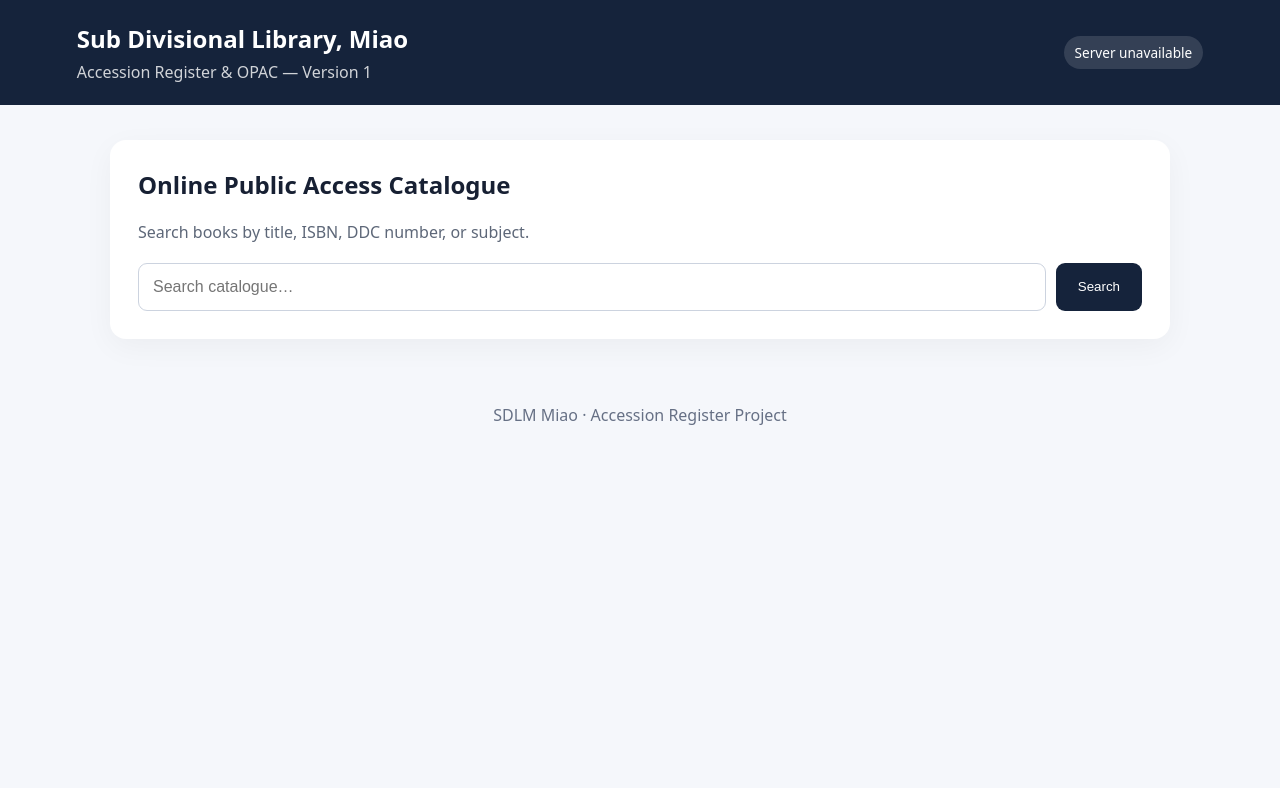
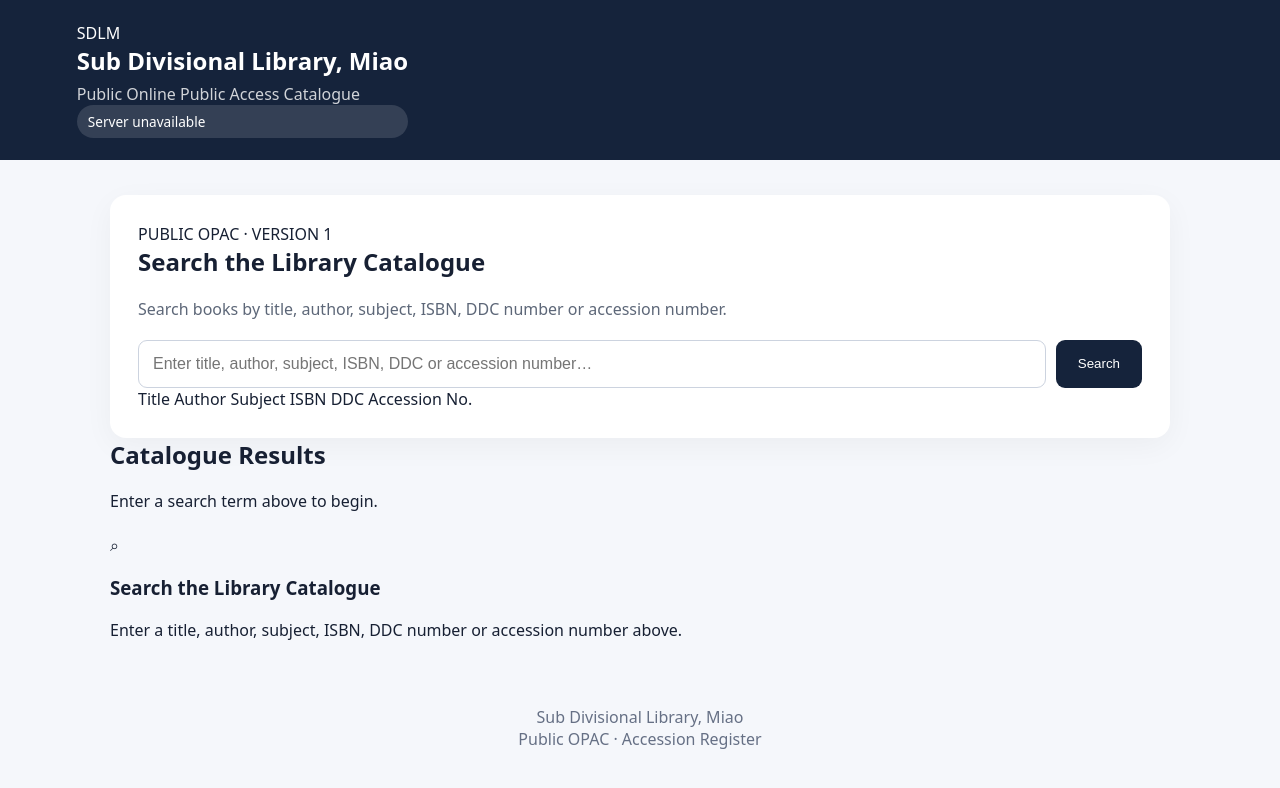
Before and after one commit to libraryofmiao/accession-register, a website: page public/index.html in a window 1280 px wide. Drawn offline with Linux system fonts and the light colour scheme; no server answers.

Commit message:
Update index.html

```diff
--- a/public/index.html
+++ b/public/index.html
@@ -3,34 +3,115 @@
 <head>
   <meta charset="utf-8">
   <meta name="viewport" content="width=device-width,initial-scale=1">
-  <title>SDLM Miao — Accession Register & OPAC</title>
+  <title>SDLM Miao — Public OPAC</title>
   <link rel="stylesheet" href="/styles.css">
 </head>
+
 <body>
-<header>
-  <div>
-    <h1>Sub Divisional Library, Miao</h1>
-    <p>Accession Register & OPAC — Version 1</p>
+
+<header class="site-header">
+  <div class="header-inner">
+
+    <div class="brand">
+      <div class="brand-mark">SDLM</div>
+
+      <div>
+        <h1>Sub Divisional Library, Miao</h1>
+        <p>Public Online Public Access Catalogue</p>
+      </div>
+    </div>
+
+    <div id="status" class="status">
+      Checking database…
+    </div>
+
   </div>
-  <span id="status" class="status">Checking database…</span>
 </header>
 
 <main>
+
   <section class="hero">
-    <h2>Online Public Access Catalogue</h2>
-    <p>Search books by title, ISBN, DDC number, or subject.</p>
-    <form id="searchForm">
-      <input id="search" autocomplete="off" placeholder="Search catalogue…" required>
-      <button>Search</button>
+
+    <div class="eyebrow">PUBLIC OPAC · VERSION 1</div>
+
+    <h2>Search the Library Catalogue</h2>
+
+    <p class="hero-description">
+      Search books by title, author, subject, ISBN, DDC number
+      or accession number.
+    </p>
+
+    <form id="searchForm" class="search-form" role="search">
+
+      <input
+        id="search"
+        type="search"
+        autocomplete="off"
+        aria-label="Search library catalogue"
+        placeholder="Enter title, author, subject, ISBN, DDC or accession number…"
+        required
+      >
+
+      <button type="submit">Search</button>
+
     </form>
+
+    <div class="search-hints">
+      <span>Title</span>
+      <span>Author</span>
+      <span>Subject</span>
+      <span>ISBN</span>
+      <span>DDC</span>
+      <span>Accession No.</span>
+    </div>
+
   </section>
 
-  <section>
-    <div id="results"></div>
+  <section class="results-section">
+
+    <div class="results-header">
+
+      <div>
+        <h2>Catalogue Results</h2>
+
+        <p id="resultMessage">
+          Enter a search term above to begin.
+        </p>
+      </div>
+
+      <div id="resultCount" class="result-count"></div>
+
+    </div>
+
+    <div id="results">
+
+      <div class="welcome">
+
+        <div class="welcome-icon">⌕</div>
+
+        <h3>Search the Library Catalogue</h3>
+
+        <p>
+          Enter a title, author, subject, ISBN, DDC number
+          or accession number above.
+        </p>
+
+      </div>
+
+    </div>
+
   </section>
+
 </main>
 
-<footer>SDLM Miao · Accession Register Project</footer>
+<footer>
+  <div>Sub Divisional Library, Miao</div>
+  <div class="footer-sub">
+    Public OPAC · Accession Register
+  </div>
+</footer>
+
 <script src="/app.js"></script>
+
 </body>
 </html>
```
